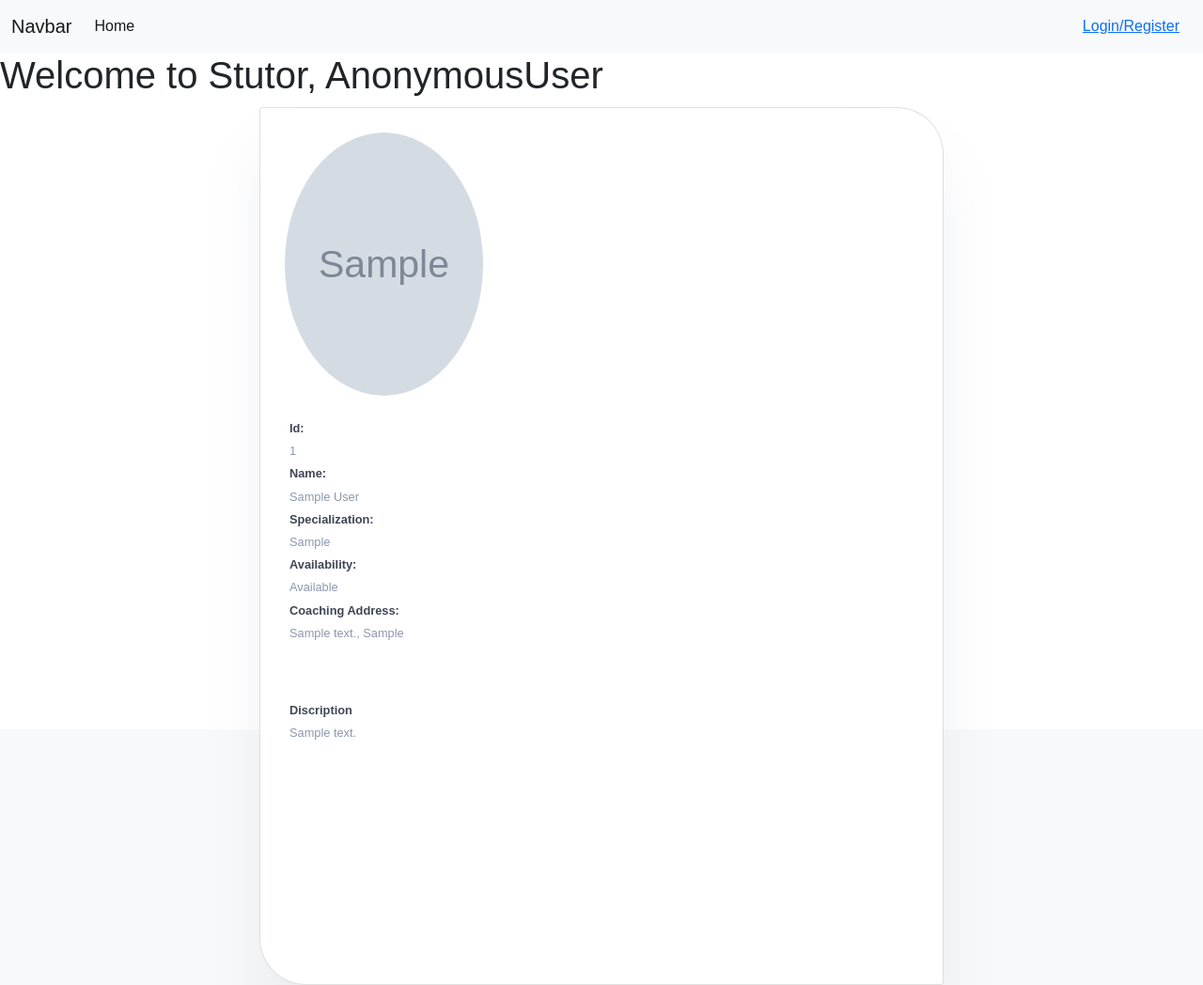
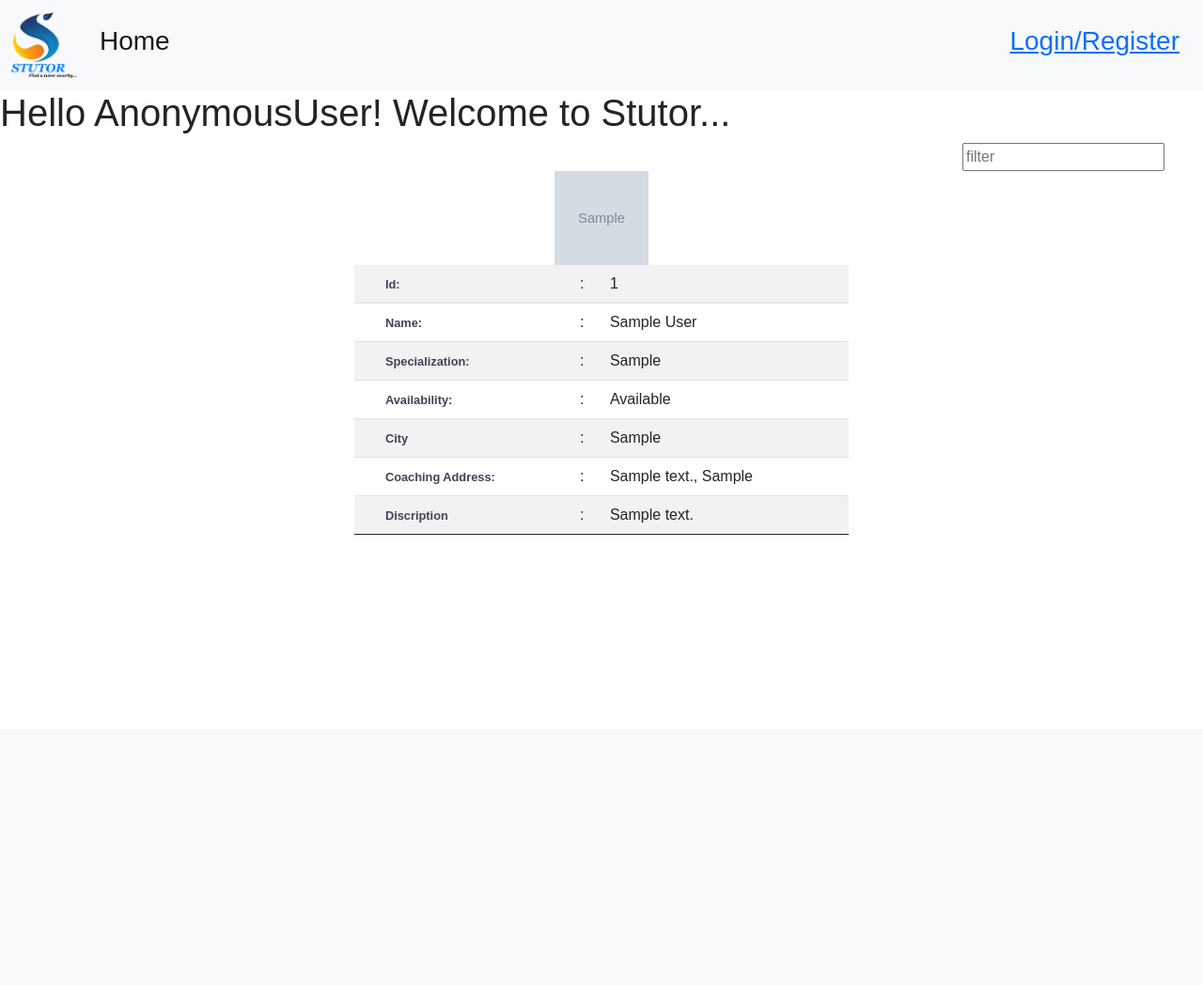
Before and after one commit to prashant280920/Stutor, a Django app: template templates/index.html in a window 1280 px wide. Shown: the whole page at 94% size. After the commit the page ends 569 px from the top, so only its background shows below. Run offline with Django 3.2, Linux system fonts and the light colour scheme; the template is opened without the code that fills it: values that come from a table or form of the project are taken from there, others are empty; tables that the repository leaves empty hold one stand-in row (values such as "Sample post"); grey boxes marked "Sample" are stand-in pictures; some libraries are stand-ins or nearby versions.

Commit message:
Form Stylinig

```diff
--- a/templates/index.html
+++ b/templates/index.html
@@ -1,34 +1,78 @@
 {% extends 'base.html' %}
 {% load static %}
+{% block content %}
+<link rel="stylesheet" href="https://fonts.googleapis.com/icon?family=Material+Icons">
+<script src ="https://code.jquery.com/jquery-3.3.1.min.js"></script>
+<script src ="https://stackpath.bootstrapcdn.com/bootstrap/4.3.1/js/bootstrap.min.js"></script>
+<style>
+.container{
+  max-width:550px;
+}
+</style>
+
+<section class="main-body">
+    <h1>Hello {{user}}! Welcome to Stutor...</h1>
+    <input type="text" placeholder="filter" style="margin-left:80%">
+    {% for users in queryset %}
+
+    <div class="column">
+
+        <div class="container">
 
 
-{% block content %}
-<section class="main-body">
-    <h1>Welcome to Stutor, {{user}}</h1>
-    {% for users in queryset %}
-    <div class="column">
-        <div class="card">
-            <div class="new_clm">
-                <img src="{{users.profile.profile_pic.url}}">
-            </div>
-            <div class="new_clm">
-                <p><b>Id: </b></p>
-                <p>{{users.id}}</p>
-                <p><b>Name: </b></p>
-                <p>{{users.first_name}} {{users.last_name}}</p>
+            <table class="table table-striped">
+                <center>
+                <div>
+                    <img src="{{users.profile.profile_pic.url}}" width="100" height="100" >
+                    <br>
+                </div>
+                </center>
 
-                <p><b>Specialization: </b></p>
-                <p>{{users.profile.specialization}}</p>
-                <p><b>Availability: </b></p>
-                <p>Available</p>
-                <p><b>Coaching Address: </b></p>
-                <p>{{users.profile.homeaddress}}, {{users.profile.country}}</p>
-            </div>
-            <div class="new_clm">
-                <p><b>Discription</b></p>
-                <p>{{users.profile.about}}</p>
+                <tbody>
 
-            </div>
+                  <tr>
+                    <th scope="row"></th>
+                    <td><b>Id:</b></td>
+                    <td>:</td>
+                    <td>{{ users.id }} </td>
+                  </tr>
+                  <tr>
+                    <th scope="row"></th>
+                    <td><b>Name:</b></td>
+                    <td>:</td>
+                    <td>{{users.first_name}} {{users.last_name}} </td>
+                  </tr>
+                  <tr>
+                    <th scope="row"></th>
+                    <td><b>Specialization:</b></td>
+                    <td>:</td>
+                    <td>{{users.profile.specialization}} </td>
+                  </tr>
+                  <tr>
+                    <th scope="row"></th>
+                    <td><b>Availability: </b></td>
+                    <td>:</td>
+                    <td>Available</td>
+                  </tr>
+                  <tr>
+                    <th scope="row"></th>
+                    <td><b>City </b></td>
+                    <td>:</td>
+                    <td> {{users.profile.country}}</td>
+                  </tr>
+                  <tr>
+                    <th scope="row"></th>
+                    <td><b>Coaching Address: </b></td>
+                    <td>:</td>
+                    <td>{{users.profile.homeaddress}}, {{users.profile.country}}</td>
+                  </tr>
+                  <tr>
+                    <th scope="row"></th>
+                    <td><b>Discription</b></td>
+                    <td>:</td>
+                    <td>{{users.profile.about}}</td>
+                  </tr>
+                  </tbody>
         </div>
     </div>
     {% endfor %}
--- a/templates/navbar.html
+++ b/templates/navbar.html
@@ -1,6 +1,7 @@
+{% load static %}
 <nav class="navbar navbar-expand-lg navbar-light bg-light">
     <div class="container-fluid">
-        <a class="navbar-brand" href="{% url 'home' %}">Navbar</a>
+        <a class="navbar-brand" href="{% url 'home' %}"><img src="{% static 'images/file1logo.png' %}" width="70" height="70"></a>
         <button class="navbar-toggler" type="button" data-bs-toggle="collapse" data-bs-target="#navbarSupportedContent"
             aria-controls="navbarSupportedContent" aria-expanded="false" aria-label="Toggle navigation">
             <span class="navbar-toggler-icon"></span>
@@ -8,7 +9,7 @@
         <div class="collapse navbar-collapse" id="navbarSupportedContent">
             <ul class="navbar-nav me-auto mb-2 mb-lg-0">
                 <li class="nav-item">
-                    <a class="nav-link active" aria-current="page" href="{% url 'home' %}">Home</a>
+                    <a class="nav-link active" aria-current="page" href="{% url 'home' %}"><h3>Home</h3></a>
                 </li>
                 {% if request.user.is_authenticated %}
                 <li class="nav-item">
@@ -48,7 +49,7 @@
             </div>
             {% else %}
             <div class="d-flex">
-                <button class="btn"><a href="{% url 'login' %}">Login/Register</a></button>
+                <button class="btn"><a href="{% url 'login' %}"><h3>Login/Register</h3></a></button>
             </div>
             {% endif %}
 
```
Also changed, not shown: static/images/file1logo.png (added).
